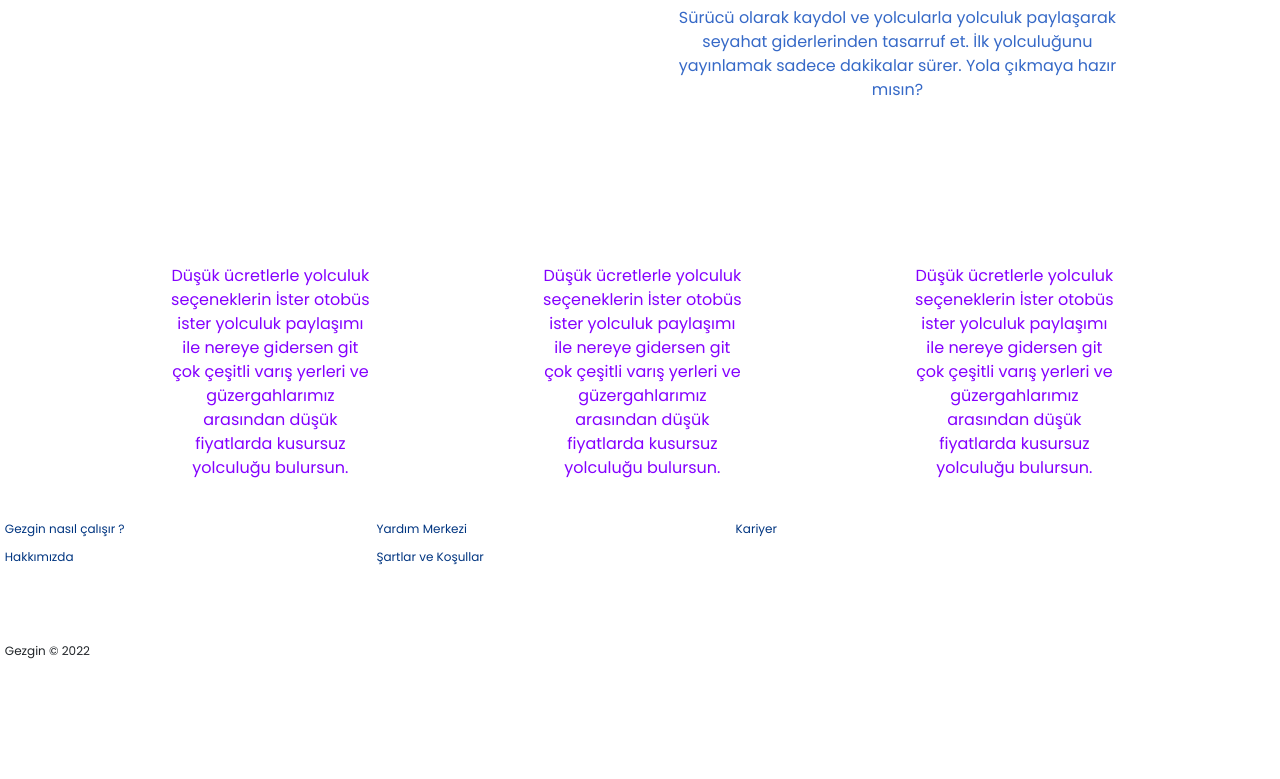
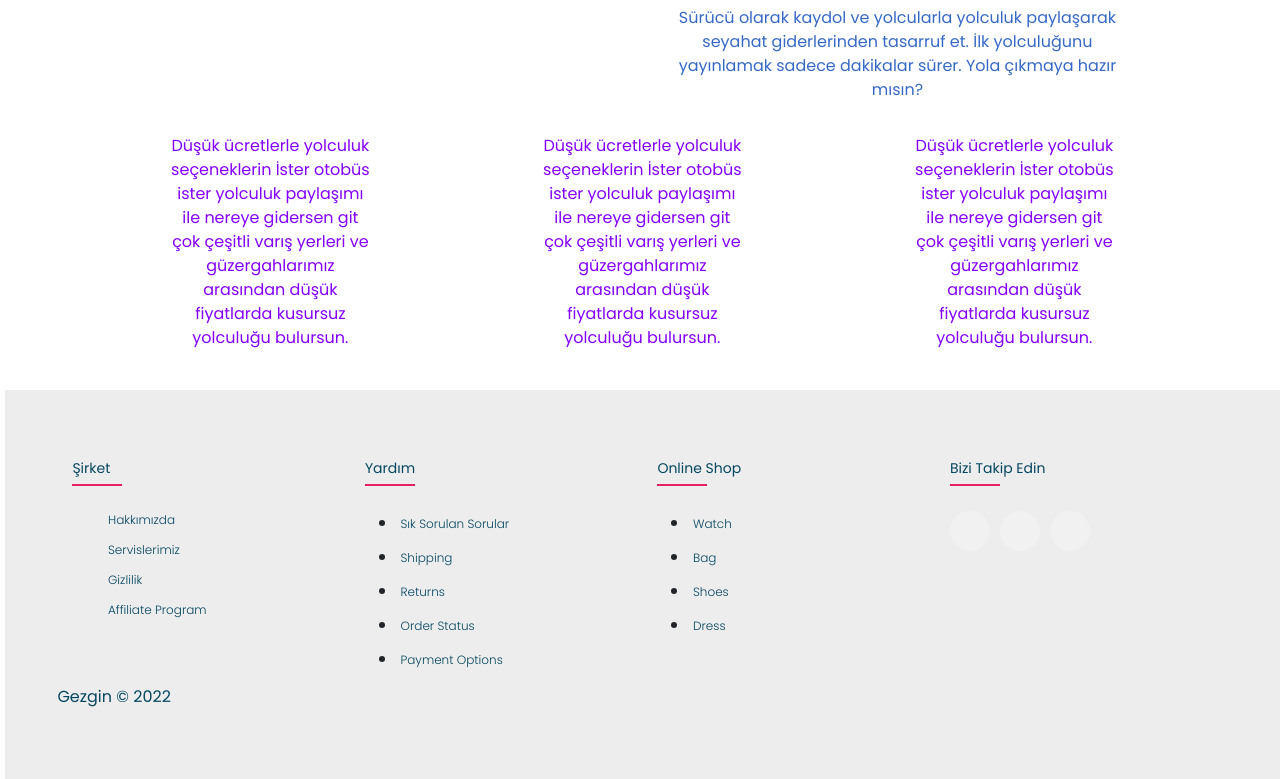
Before and after one commit to KaanSuner/gezgin, a React (Create React App) app in the folder client/: page / in a window 1280 px wide. Shown: the part 1140-1919 px from the top of the page. Before the commit the page ends 1800 px from the top, so only its background shows below. Built offline with nearby package versions, Linux system fonts and the light colour scheme.

Commit message:
started footer part

```diff
--- a/client/src/components/footer/footer.css
+++ b/client/src/components/footer/footer.css
@@ -1,4 +1,4 @@
-.footer{
+/* .footer{
     width: 100%;
     width: 1024px;
     font-size: 12px;
@@ -21,3 +21,102 @@
     color: #003580;
     cursor: pointer;
   }
+ */
+
+
+  @import url('https://fonts.googleapis.com/css2?family=Poppins:wght@300;400;500;600;700&display=swap');
+body{
+	line-height: 1.5;
+	font-family: 'Poppins', sans-serif;
+}
+*{
+	margin:0;
+	padding:0;
+	box-sizing: border-box;
+}
+.containerFooter{
+	max-width: 1170px;
+	margin:auto;
+}
+.rowFooter{
+	display: flex;
+	flex-wrap: wrap;
+}
+.footerUl{
+	list-style: none;
+}
+.footer{
+	background-color:#EDEDED ;
+    padding: 70px 0;
+}
+.footer-col{
+   width: 25%;
+   padding: 0 15px;
+}
+.footer-col h4{
+	font-size: 14px;
+	color: #054761;
+	text-transform: capitalize;
+	margin-bottom: 35px;
+	font-weight: 400;
+	position: relative;
+}
+.footer-col h4::before{
+	content: '';
+	position: absolute;
+	left:0;
+	bottom: -10px;
+	background-color: #e91e63;
+	height: 2px;
+	box-sizing: border-box;
+	width: 50px;
+}
+.footer-col ul li:not(:last-child){
+	margin-bottom: 10px;
+}
+.footer-col ul li a{
+	font-size: 12px;
+	text-transform: capitalize;
+	color: #054761;
+	text-decoration: none;
+	font-weight: 300;
+	/* color: #bbbbbb; */
+	display: block;
+	transition: all 0.3s ease;
+}
+.footer-col ul li a:hover{
+	color: #ffffff;
+	padding-left: 8px;
+}
+.footer-col .social-links a{
+	display: inline-block;
+	height: 40px;
+	width: 40px;
+	background-color: rgba(255,255,255,0.2);
+	margin:0 10px 10px 0;
+	text-align: center;
+	line-height: 40px;
+	border-radius: 50%;
+	color: #054761;
+	transition: all 0.5s ease;
+}
+.footer-col .social-links a:hover{
+	color: #24262b;
+	background-color: #ffffff;
+}
+.fText{
+  color: #054761;
+}
+
+/*responsive*/
+@media(max-width: 767px){
+  .footer-col{
+    width: 50%;
+    margin-bottom: 30px;
+}
+}
+@media(max-width: 574px){
+  .footer-col{
+    width: 100%;
+}
+}
--- a/client/src/components/footer/footer.jsx
+++ b/client/src/components/footer/footer.jsx
@@ -2,27 +2,73 @@ import "./footer.css"
 
 const footer = () => {
   return (
-    <div className="footer">
-      <div className="fLists">
-        <ul className="fList">
-          <li className="fListItem">Gezgin nasıl çalışır ? </li>
-          <li className="fListItem">Hakkımızda</li>
-        </ul>
-        <ul className="fList">
-          <li className="fListItem">Yardım Merkezi </li>
-          <li className="fListItem">Şartlar ve Koşullar</li>
-        </ul>
-        <ul className="fList">
-          <li className="fListItem">Kariyer</li>
-        </ul>
-        <ul className="fList">
-            <li className="fListItem">
-            {/* facebook twitter linkleri gelecek */}
-            </li>
+    // <div className="footer">
+    //   <div className="fLists">
+    //     <ul className="fList">
+    //       <li className="fListItem">Gezgin nasıl çalışır ? </li>
+    //       <li className="fListItem">Hakkımızda</li>
+    //     </ul>
+    //     <ul className="fList">
+    //       <li className="fListItem">Yardım Merkezi </li>
+    //       <li className="fListItem">Şartlar ve Koşullar</li>
+    //     </ul>
+    //     <ul className="fList">
+    //       <li className="fListItem">Kariyer</li>
+    //     </ul>
+    //     <ul className="fList">
+    //         <li className="fListItem">
+    //         {/* facebook twitter linkleri gelecek */}
+    //         </li>
+    //     </ul>
+    //   </div>
+    //   <div className="fText">Gezgin © 2022 </div>
+    // </div>
+
+
+
+<footer className="footer">
+    <div class="containerFooter">
+    <div class="rowFooter">
+      <div class="footer-col">
+        <h4>Şirket</h4>
+        <ul className="footerUl">
+          <li><a href="#">Hakkımızda</a></li>
+          <li><a href="#">Servislerimiz</a></li>
+          <li><a href="#">Gizlilik</a></li>
+          <li><a href="#">affiliate program</a></li>
         </ul>
       </div>
-      <div className="fText">Gezgin © 2022 </div>
+      <div class="footer-col">
+        <h4>Yardım</h4>
+        <ul>
+          <li><a href="#">Sık Sorulan Sorular</a></li>
+          <li><a href="#">shipping</a></li>
+          <li><a href="#">returns</a></li>
+          <li><a href="#">order status</a></li>
+          <li><a href="#">payment options</a></li>
+        </ul>
+      </div>
+      <div class="footer-col">
+        <h4>online shop</h4>
+        <ul>
+          <li><a href="#">watch</a></li>
+          <li><a href="#">bag</a></li>
+          <li><a href="#">shoes</a></li>
+          <li><a href="#">dress</a></li>
+        </ul>
+      </div>
+      <div class="footer-col">
+        <h4>Bizi Takip Edin</h4>
+        <div class="social-links">
+          <a href="#"><i class="fab fa-facebook-f"></i></a>
+          <a href="#"><i class="fab fa-twitter"></i></a>
+          <a href="#"><i class="fab fa-instagram"></i></a>
+        </div>
+      </div>
     </div>
+    <div className="fText">Gezgin © 2022 </div>
+  </div>
+  </footer>
 
   )
 }
--- a/client/src/components/more/more.css
+++ b/client/src/components/more/more.css
@@ -3,9 +3,10 @@
 }
 .moreP{
     text-align: center;
-    margin-top: 130px;
+    margin-top: auto;
     margin-bottom: auto;
     margin-left: 40px;
     margin-right: 40px;
-    color: #8400ff;;
+    color: #8400ff;
+    /* display: contents; */
 }
```
